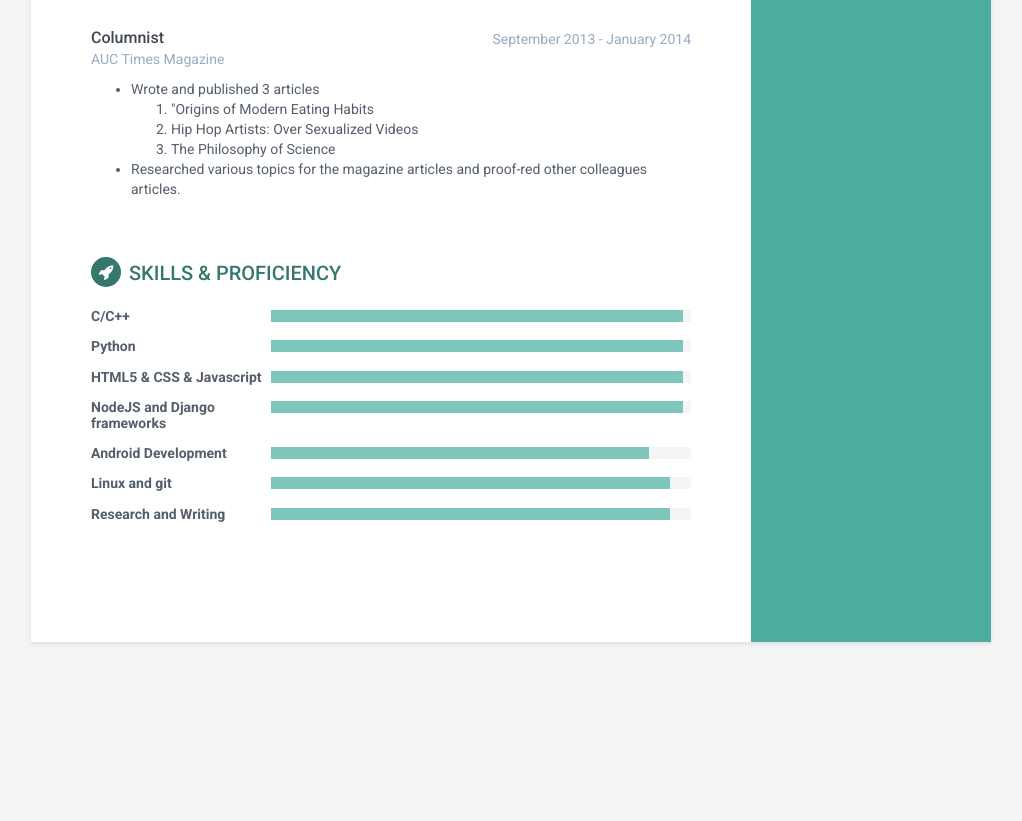
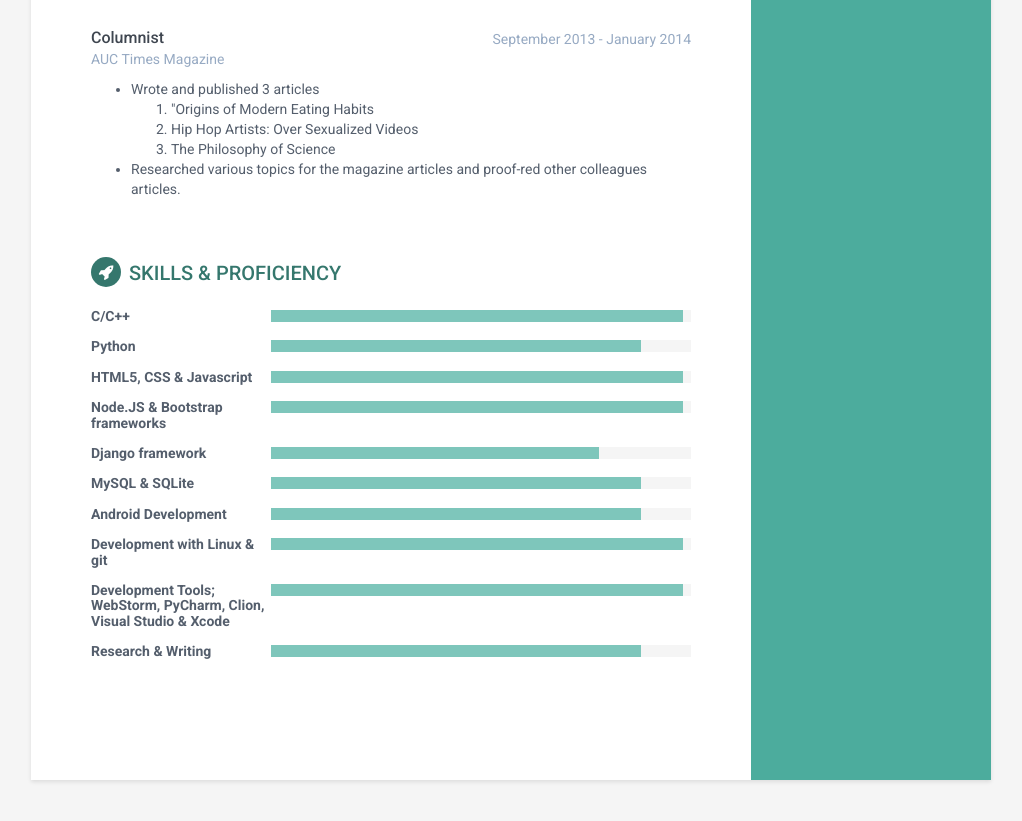
Before and after one commit to ShehabCE/shehabce.github.io, a Jekyll site: the page built from index.html, in a window 1280 px wide and 900 px high, scrolled down 1636 px. Shown: the top 821 px of the window, without its empty margins (129-1151 px from the left). Built offline with Jekyll 4.4.1, drawn with Linux system fonts in a browser that asks for light colours; before the commit the page ends 2398 px from its top, so only the background shows below that.

Commit message:
Adjusting skills

```diff
--- a/_includes/skills.html
+++ b/_includes/skills.html
@@ -12,13 +12,13 @@
                     <div class="item">
                         <h3 class="level-title">Python</h3>
                         <div class="level-bar">
-                            <div class="level-bar-inner" data-level="98%">
+                            <div class="level-bar-inner" data-level="88%">
                             </div>
                         </div><!--//level-bar-->
                     </div><!--//item-->
 
                     <div class="item">
-                        <h3 class="level-title">HTML5 &amp; CSS &amp; Javascript</h3>
+                        <h3 class="level-title">HTML5, CSS &amp; Javascript</h3>
                         <div class="level-bar">
                             <div class="level-bar-inner" data-level="98%">
                             </div>
@@ -26,7 +26,7 @@
                     </div><!--//item-->
 
                     <div class="item">
-                        <h3 class="level-title">NodeJS and Django frameworks</h3>
+                        <h3 class="level-title">Node.JS &amp; Bootstrap frameworks</h3>
                         <div class="level-bar">
                             <div class="level-bar-inner" data-level="98%">
                             </div>
@@ -34,26 +34,49 @@
                     </div><!--//item-->
 
                     <div class="item">
-                        <h3 class="level-title">Android Development</h3>
+                        <h3 class="level-title">Django framework</h3>
                         <div class="level-bar">
-                            <div class="level-bar-inner" data-level="90%">
+                            <div class="level-bar-inner" data-level="78%">
                             </div>
                         </div><!--//level-bar-->
                     </div><!--//item-->
 
                     <div class="item">
-                        <h3 class="level-title">Linux and git</h3>
+                        <h3 class="level-title">MySQL &amp; SQLite</h3>
                         <div class="level-bar">
-                            <div class="level-bar-inner" data-level="95%">
+                            <div class="level-bar-inner" data-level="88%">
                             </div>
                         </div><!--//level-bar-->
                     </div><!--//item-->
 
                     <div class="item">
-                        <h3 class="level-title">Research and Writing</h3>
+                        <h3 class="level-title">Android Development</h3>
                         <div class="level-bar">
-                            <div class="level-bar-inner"
-                            data-level="95%">
+                            <div class="level-bar-inner" data-level="88%">
+                            </div>
+                        </div><!--//level-bar-->
+                    </div><!--//item-->
+
+                    <div class="item">
+                        <h3 class="level-title">Development with Linux &amp; git</h3>
+                        <div class="level-bar">
+                            <div class="level-bar-inner" data-level="98%">
+                            </div>
+                        </div><!--//level-bar-->
+                    </div><!--//item-->
+
+                    <div class="item">
+                        <h3 class="level-title">Development Tools; WebStorm, PyCharm, Clion, Visual Studio &amp; Xcode</h3>
+                        <div class="level-bar">
+                            <div class="level-bar-inner" data-level="98%">
+                            </div>
+                        </div><!--//level-bar-->
+                    </div><!--//item-->
+
+                    <div class="item">
+                        <h3 class="level-title">Research &amp; Writing</h3>
+                        <div class="level-bar">
+                            <div class="level-bar-inner" data-level="88%">
                             </div>
                         </div> <!-- //level-bar -->
                     </div><!-- //item -->
```
